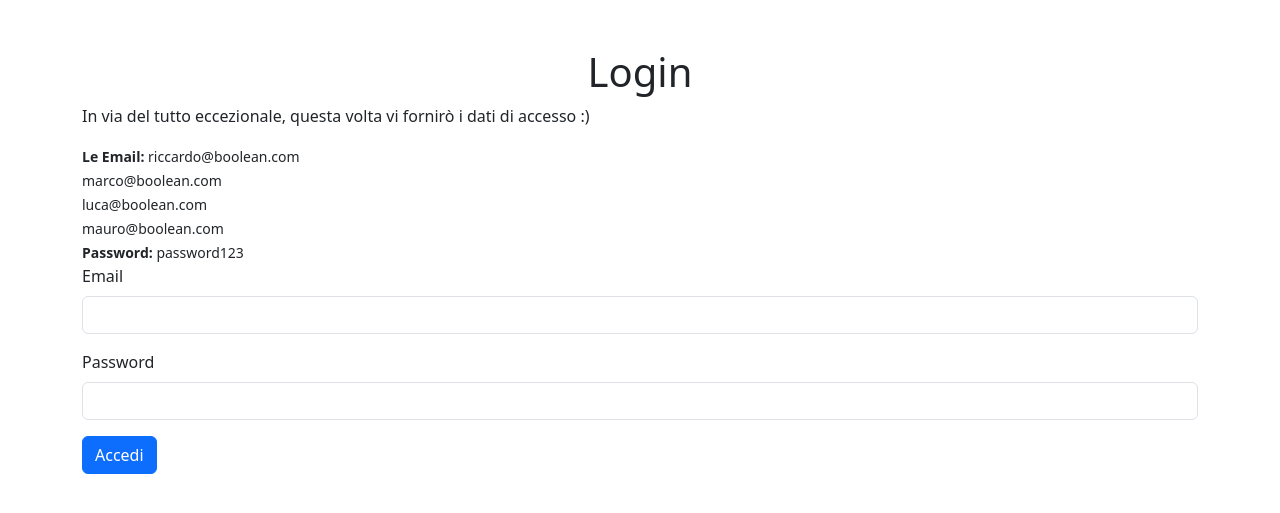
After one commit to Francesco-Matteucci/php-oop-2, a PHP site: page /login.php in a window 1280 px wide. The commit adds this page. Shown: the top 513 px of the page. Run offline with PHP 8.4, Linux system fonts and the light colour scheme.

Commit message:
Implemented login and logout functionality with PHP sessions

```diff
--- /dev/null
+++ b/check_login.php
@@ -0,0 +1,6 @@
+<?php
+session_start();
+
+$isLoggedIn = isset($_SESSION['isLoggedIn']) && $_SESSION['isLoggedIn'];
+
+echo json_encode(['isLoggedIn' => $isLoggedIn]);
--- a/components/header.php
+++ b/components/header.php
@@ -1,3 +1,8 @@
+<?php
+session_start();
+$isLoggedIn = isset($_SESSION['isLoggedIn']) && $_SESSION['isLoggedIn'];
+?>
+
 <header class="bg-light p-3">
     <div class="container">
         <div class="d-flex justify-content-between align-items-center">
--- a/index.php
+++ b/index.php
@@ -5,7 +5,7 @@
     <meta charset="UTF-8">
     <meta http-equiv="X-UA-Compatible" content="IE=edge">
     <meta name="viewport" content="width=device-width, initial-scale=1.0">
-    <title>E-commerce per Animali</title>
+    <title>E-commerce per Animali - Home</title>
     <!-- Bootstrap CSS -->
     <link href="https://cdn.jsdelivr.net/npm/bootstrap@5.3.3/dist/css/bootstrap.min.css" rel="stylesheet">
     <!-- Font Awesome CSS -->
--- /dev/null
+++ b/login.php
@@ -0,0 +1,70 @@
+<?php
+session_start();
+
+if ($_SERVER['REQUEST_METHOD'] === 'POST') {
+    $email = $_POST['email'];
+    $password = $_POST['password'];
+
+    // Email valide per il login
+    $validEmails = [
+        "riccardo@boolean.com",
+        "marco@boolean.com",
+        "luca@boolean.com",
+        "mauro@boolean.com"
+    ];
+
+    // password valida per il login
+    $validPassword = "password123";
+
+    if (in_array($email, $validEmails) && $password === $validPassword) {
+        $_SESSION['isLoggedIn'] = true;
+        $_SESSION['email'] = $email;
+        header('Location: index.php');
+        exit;
+    } else {
+        $error = "Email o password non validi";
+    }
+}
+?>
+
+<!DOCTYPE html>
+<html lang="it">
+
+<head>
+    <meta charset="UTF-8">
+    <meta name="viewport" content="width=device-width, initial-scale=1.0">
+    <title>E-commerce per Animali - Login</title>
+    <!-- Bootstrap CSS -->
+    <link href="https://cdn.jsdelivr.net/npm/bootstrap@5.3.3/dist/css/bootstrap.min.css" rel="stylesheet">
+</head>
+
+<body>
+    <div class="container mt-5">
+        <h1 class="text-center">Login</h1>
+
+        <p>In via del tutto eccezionale, questa volta vi fornirò i dati di accesso :)</p>
+        <small><strong>Le Email:</strong> riccardo@boolean.com <br> marco@boolean.com <br> luca@boolean.com <br>
+            mauro@boolean.com <br>
+            <strong>Password: </strong>password123</small>
+
+        <?php if (isset($error)) { ?>
+        <div class="alert alert-danger" role="alert">
+            <?= $error ?>
+        </div>
+        <?php } ?>
+
+        <form method="POST" action="login.php">
+            <div class="mb-3">
+                <label for="email" class="form-label">Email</label>
+                <input type="email" class="form-control" id="email" name="email" required>
+            </div>
+            <div class="mb-3">
+                <label for="password" class="form-label">Password</label>
+                <input type="password" class="form-control" id="password" name="password" required>
+            </div>
+            <button type="submit" class="btn btn-primary">Accedi</button>
+        </form>
+    </div>
+</body>
+
+</html>
```
Also changed, not shown: js/script.js (+22 -1 lines), logout.php (added, +7 -0 lines).
